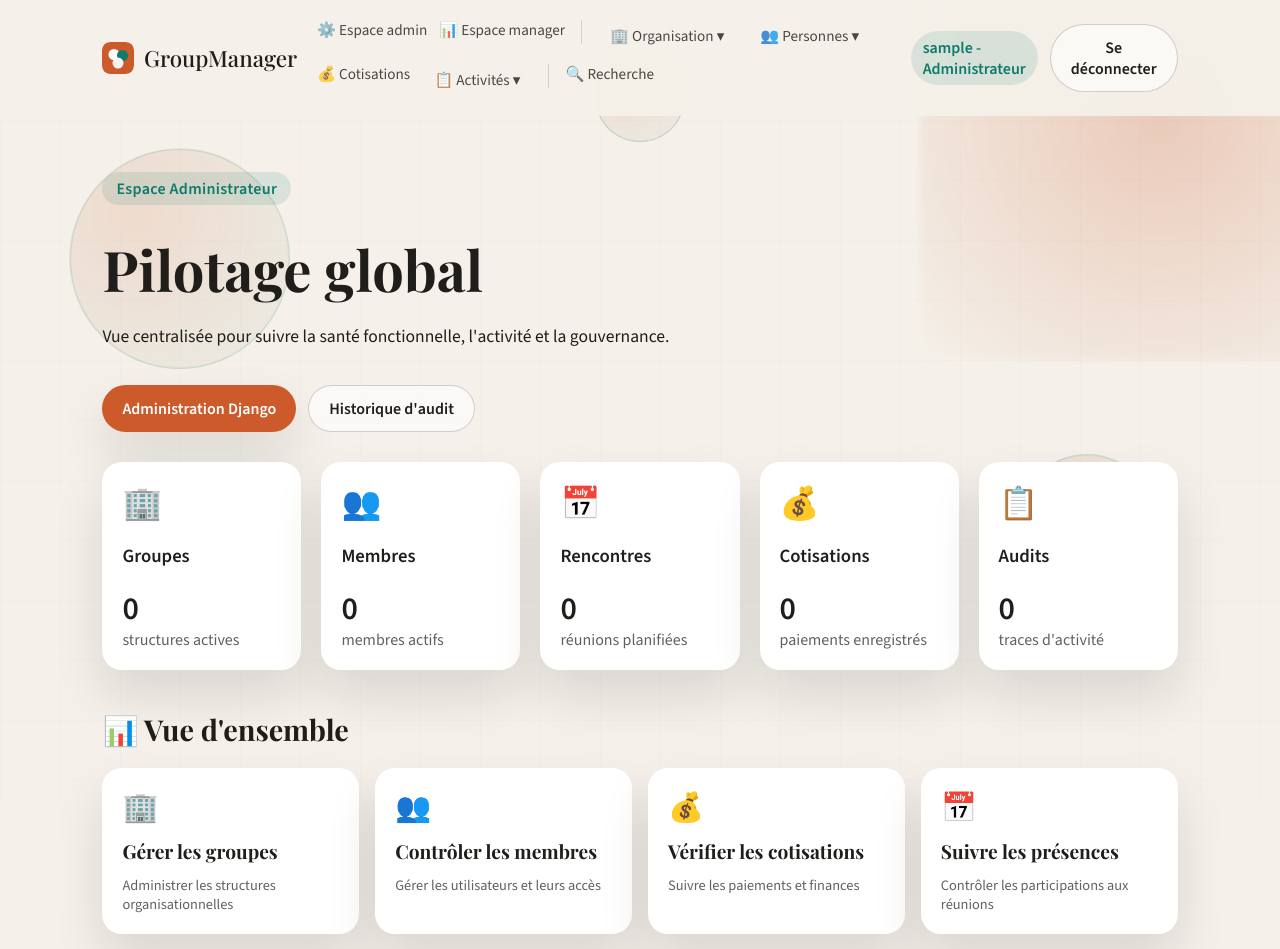
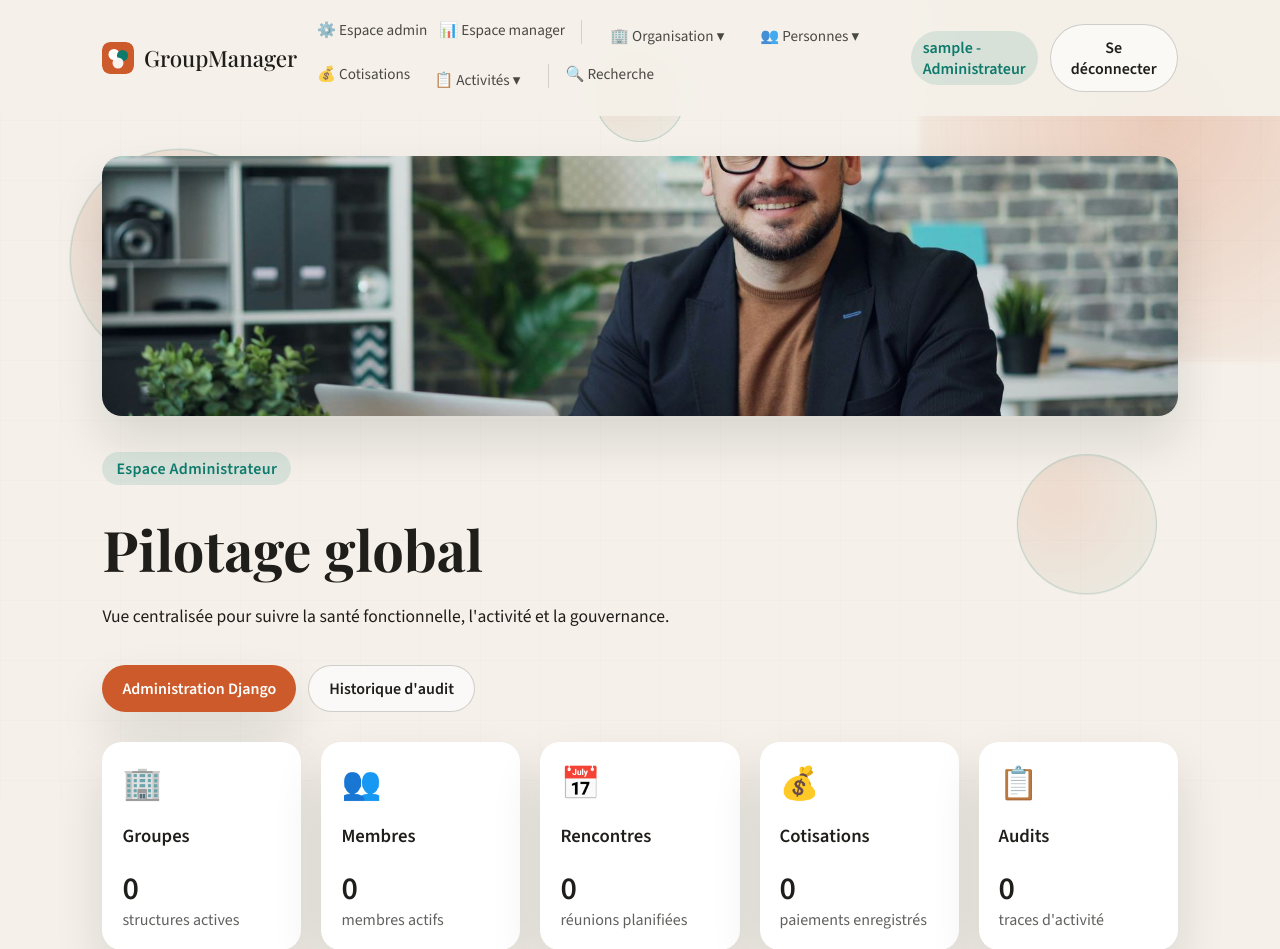
Before and after one commit to KOUDOUFIO/GroupManager, a Django app: page /admin-workspace/ in a window 1280 px wide. Shown: the top 949 px of the page. Run offline with Django 5.2, Linux system fonts and the light colour scheme; the visitor is signed in with stand-in values (Sample User, id 1); data comes from the database, SQL or seed files in the repository; data that the repository does not hold is empty; parts of the project's set-up code (start-up, migrations or seed data) failed here and were passed over.

Commit message:
Add a hero image to the admin workspace, fix stale Finance/Activités grouping
- admin_workspace.html: added the "documents" banner image to the hero
  section, as requested.
- Both admin_workspace.html and manager_workspace.html still listed
  Documents under "Finance" in their "Modules par catégorie" section —
  a leftover from before the nav reorg (base.html) that moved Documents
  to Activités. Applied the same fix here for consistency.

Verified logged in: /admin-workspace/ renders the documents.jpg banner.

Co-Authored-By: Claude Sonnet 5 <noreply@anthropic.com>

```diff
--- a/core/templates/core/admin_workspace.html
+++ b/core/templates/core/admin_workspace.html
@@ -1,8 +1,10 @@
 {% extends 'core/base.html' %}
+{% load static %}
 
 {% block title %}Interface Administrateur - GroupManager{% endblock %}
 
 {% block hero %}
+<img class="hero-banner" src="{% static 'core/img/modules/documents.jpg' %}" alt="" />
 <div>
   <p class="pill">Espace Administrateur</p>
   <h1>Pilotage global</h1>
@@ -98,13 +100,13 @@
         <h3>💰 Finance</h3>
         <ul>
           <li><a href="/cotisations/">Cotisations</a></li>
-          <li><a href="/documents/">Documents</a></li>
         </ul>
       </div>
       <div class="category-card">
         <h3>📋 Activités</h3>
         <ul>
           <li><a href="/evenements/">Événements</a></li>
+          <li><a href="/documents/">Documents</a></li>
           <li><a href="/audit-logs/">Audit</a></li>
         </ul>
       </div>
--- a/core/templates/core/manager_workspace.html
+++ b/core/templates/core/manager_workspace.html
@@ -102,13 +102,13 @@
         <h3>💰 Finance</h3>
         <ul>
           <li><a href="/cotisations/">Cotisations</a></li>
-          <li><a href="/documents/">Documents</a></li>
         </ul>
       </div>
       <div class="category-card">
         <h3>📋 Activités</h3>
         <ul>
           <li><a href="/evenements/">Événements</a></li>
+          <li><a href="/documents/">Documents</a></li>
           <li><a href="/recherche/">Recherche globale</a></li>
         </ul>
       </div>
```
